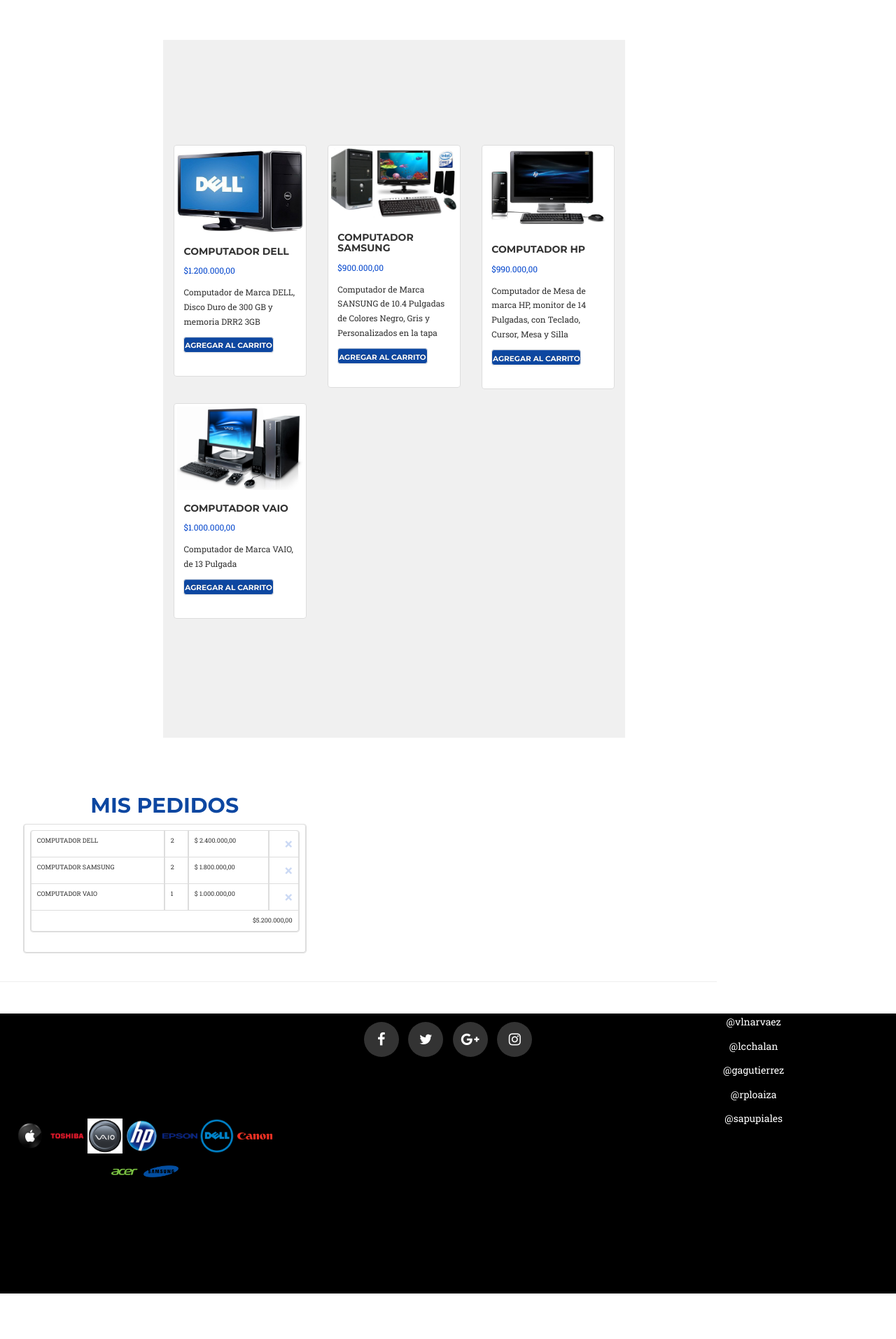
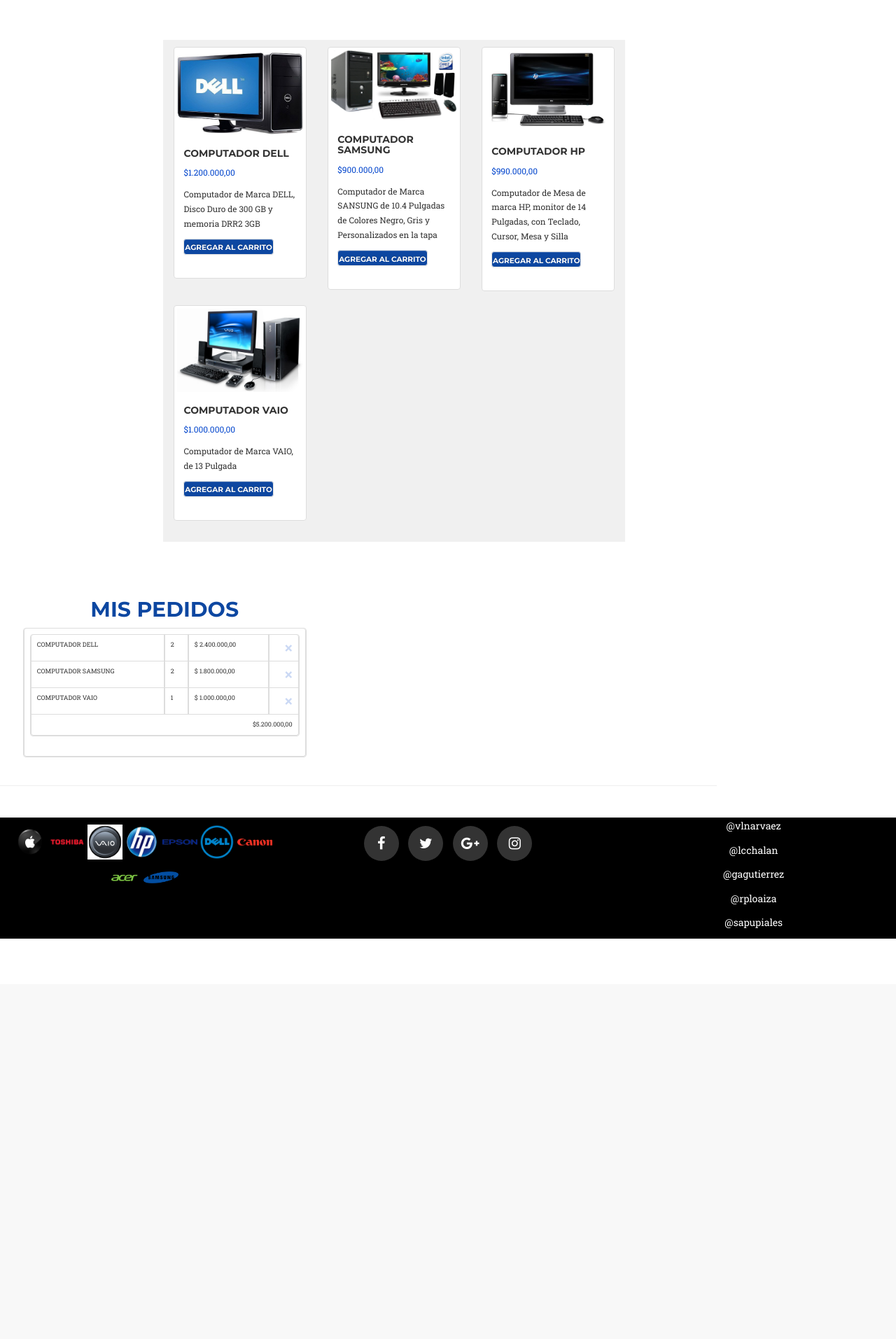
Before and after one commit to rploaiza/Carrito_de_compras, a PHP site: page /carritovirtual/index.php in a window 1280 px wide. Shown: the part 83-1996 px from the top of the page at 70% size. After the commit the page ends 1424 px from the top, so only its background shows below. Run offline with PHP 8.4, Linux system fonts and the light colour scheme; data comes from the database, SQL or seed files in the repository; some libraries are stand-ins or nearby versions; some web fonts are replaced.

Commit message:
Update agency.css

```diff
--- a/Online/css/agency.css
+++ b/Online/css/agency.css
@@ -538,7 +538,7 @@
 
 @media(min-width:768px) {
     section {
-        padding: 150px 0;
+        padding: 10px 0;
     }
 }
 
```
